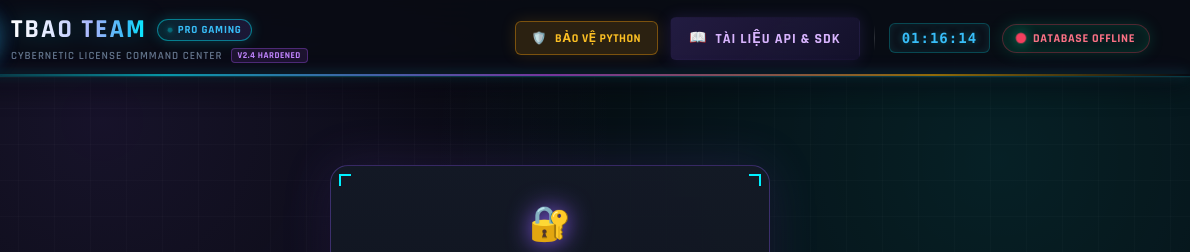
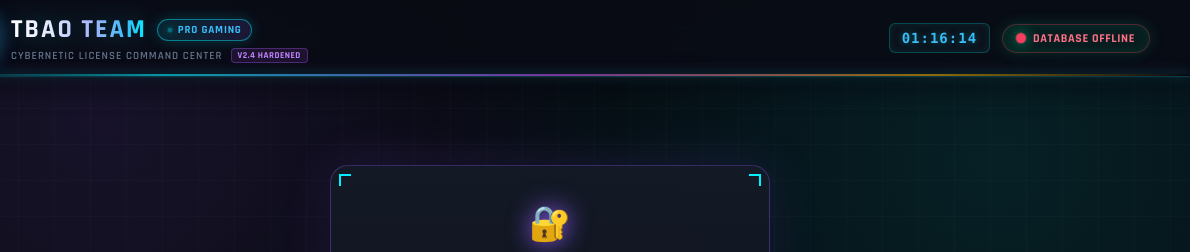
Before and after one commit to tbaodev-code/tbao-key-server, a website: page public/index.html in a window 1280 px wide. Shown: the top 252 px of the page, 90-1280 px from the left. Drawn offline with Linux system fonts and the light colour scheme; no server answers.

Commit message:
feat: upload public/index.html

```diff
--- a/public/index.html
+++ b/public/index.html
@@ -38,15 +38,6 @@
     </div>
 
     <div class="header-right">
-      <button id="navProtectBtn" type="button" class="btn btn-protect-nav">
-        <span class="btn-icon">🛡️</span>
-        <span>BẢO VỆ PYTHON</span>
-      </button>
-      <button id="toggleDocsNavBtn" type="button" class="btn btn-docs-nav">
-        <span class="btn-icon">📖</span>
-        <span>TÀI LIỆU API & SDK</span>
-      </button>
-      <div class="header-divider-v"></div>
       <div id="liveClock" class="hud-clock">00:00:00</div>
       <div id="status" class="hud-status">
         <span class="status-pulse"></span>
```
